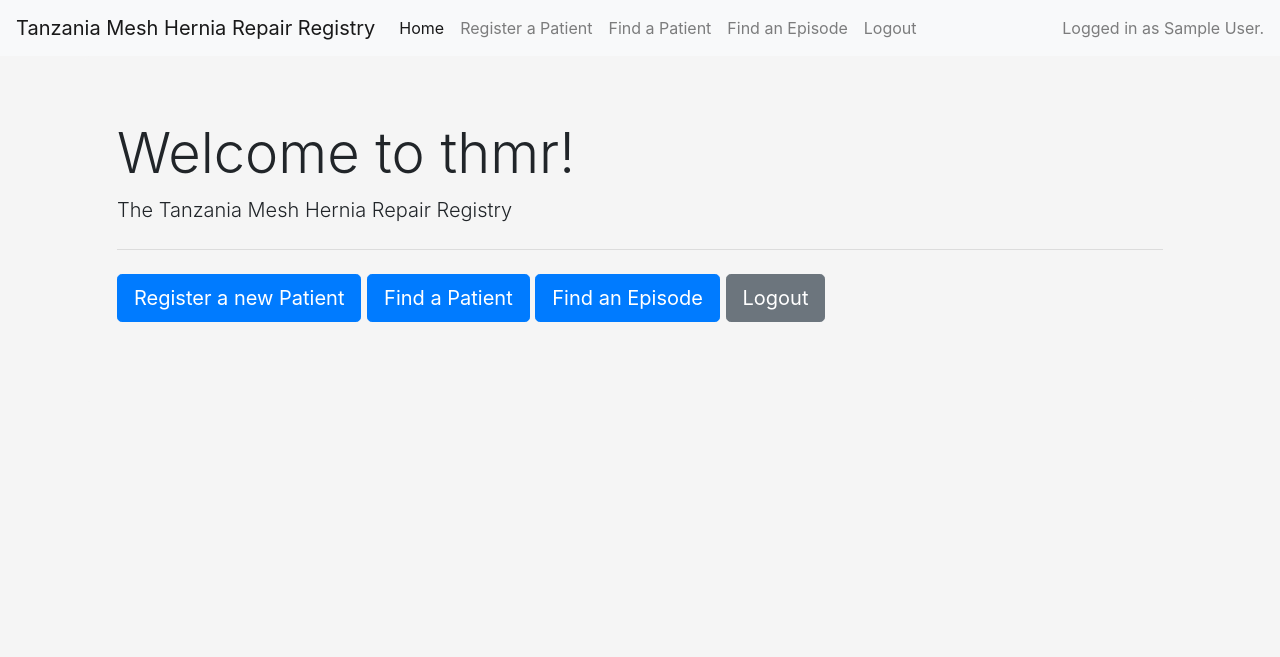
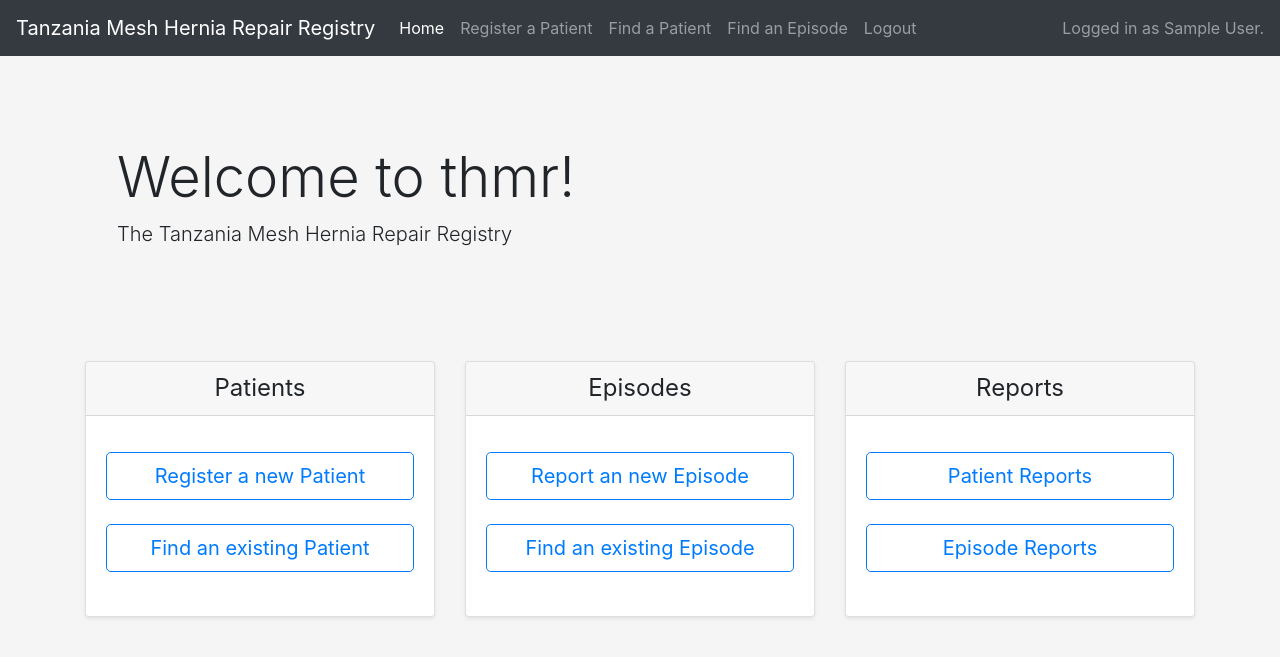
Before and after one commit to apaulsmith/thmr, a Flask app: page /index in a window 1280 px wide. Shown: the top 657 px of the page. Run offline with Flask 2, Linux system fonts and the light colour scheme; the visitor is signed in with stand-in values (Sample User, id 1); some libraries are stand-ins or nearby versions.

Commit message:
Switch to card-deck for main menu and fix navbar on mobile

```diff
--- a/app/templates/index.html
+++ b/app/templates/index.html
@@ -4,14 +4,52 @@
     <div class="jumbotron" style="background-color:#f5f5f5">
         <h1 class="display-4">Welcome to thmr!</h1>
         <p class="lead">The Tanzania Mesh Hernia Repair Registry</p>
-        <hr class="my-4">
-        <!-- <p>Get started with one of the options below.</p> -->
-        <p class="lead">
-            <a class="btn btn-primary btn-lg" href="{{ url_for('patient_create') }}">Register a new Patient</a>
-            <a class="btn btn-primary btn-lg" href="{{ url_for('patient_search') }}">Find a Patient</a>
-            <a class="btn btn-primary btn-lg" href="{{ url_for('episode_search') }}">Find an Episode</a>
-            <a class="btn btn-secondary btn-lg" href="{{ url_for('logout') }}">Logout</a>
-        </p>
+    </div>
+    <div class="card-deck mb-3 text-center">
+        <div class="card mb-4 shadow-sm">
+            <div class="card-header">
+                <h4 class="my-0 font-weight-normal">Patients</h4>
+            </div>
+            <div class="card-body">
+                <ul class="list-unstyled mt-3 mb-4">
+                    <li><a class="btn btn-lg btn-block btn-outline-primary" href="{{ url_for('patient_create') }}">Register
+                        a new Patient</a></li>
+                    <li><br/></li>
+                    <li><a class="btn btn-lg btn-block btn-outline-primary" href="{{ url_for('patient_search') }}">Find
+                        an existing Patient</a></li>
+                </ul>
+            </div>
+        </div>
+        <div class="card mb-4 shadow-sm">
+            <div class="card-header">
+                <h4 class="my-0 font-weight-normal">Episodes</h4>
+            </div>
+            <div class="card-body">
+                <ul class="list-unstyled mt-3 mb-4">
+                    <li><a class="btn btn-lg btn-block btn-outline-primary" href="{{ url_for('episode_search') }}">Report
+                        an new Episode</a>
+                    <li><br/></li>
+                    <li><a class="btn btn-lg btn-block btn-outline-primary" href="{{ url_for('episode_search') }}">Find
+                        an existing Episode</a>
+                </ul>
+            </div>
+        </div>
+        <div class="card mb-4 shadow-sm">
+            <div class="card-header">
+                <h4 class="my-0 font-weight-normal">Reports</h4>
+            </div>
+            <div class="card-body">
+                <ul class="list-unstyled mt-3 mb-4">
+                    <li>
+                        <button type="button" class="btn btn-lg btn-block btn-outline-primary">Patient Reports</button>
+                    </li>
+                    <li><br/></li>
+                    <li>
+                        <button type="button" class="btn btn-lg btn-block btn-outline-primary">Episode Reports</button>
+                    </li>
+                </ul>
+            </div>
+        </div>
     </div>
 </div>
 {% endblock %}
--- a/app/templates/navbar.html
+++ b/app/templates/navbar.html
@@ -1,10 +1,10 @@
-<nav class="navbar navbar-expand-lg navbar-light bg-light">
+<nav class="navbar navbar-expand-md navbar-dark bg-dark mb-4">
     <a class="navbar-brand" href="#">Tanzania Mesh Hernia Repair Registry</a>
-    <button class="navbar-toggler" type="button" data-toggle="collapse" data-target="#navbarNav"
-            aria-controls="navbarNav" aria-expanded="false" aria-label="Toggle navigation">
+    <button class="navbar-toggler" type="button" data-toggle="collapse" data-target="#navbarCollapse"
+            aria-controls="navbarCollapse" aria-expanded="false" aria-label="Toggle navigation">
         <span class="navbar-toggler-icon"></span>
     </button>
-    <div class="collapse navbar-collapse" id="navbarText">
+    <div class="collapse navbar-collapse" id="navbarCollapse">
         <ul class="navbar-nav mr-auto">
             <li class="nav-item active">
                 <a class="nav-link" href="{{ url_for('index') }}">Home<span class="sr-only">(current)</span></a>
```
